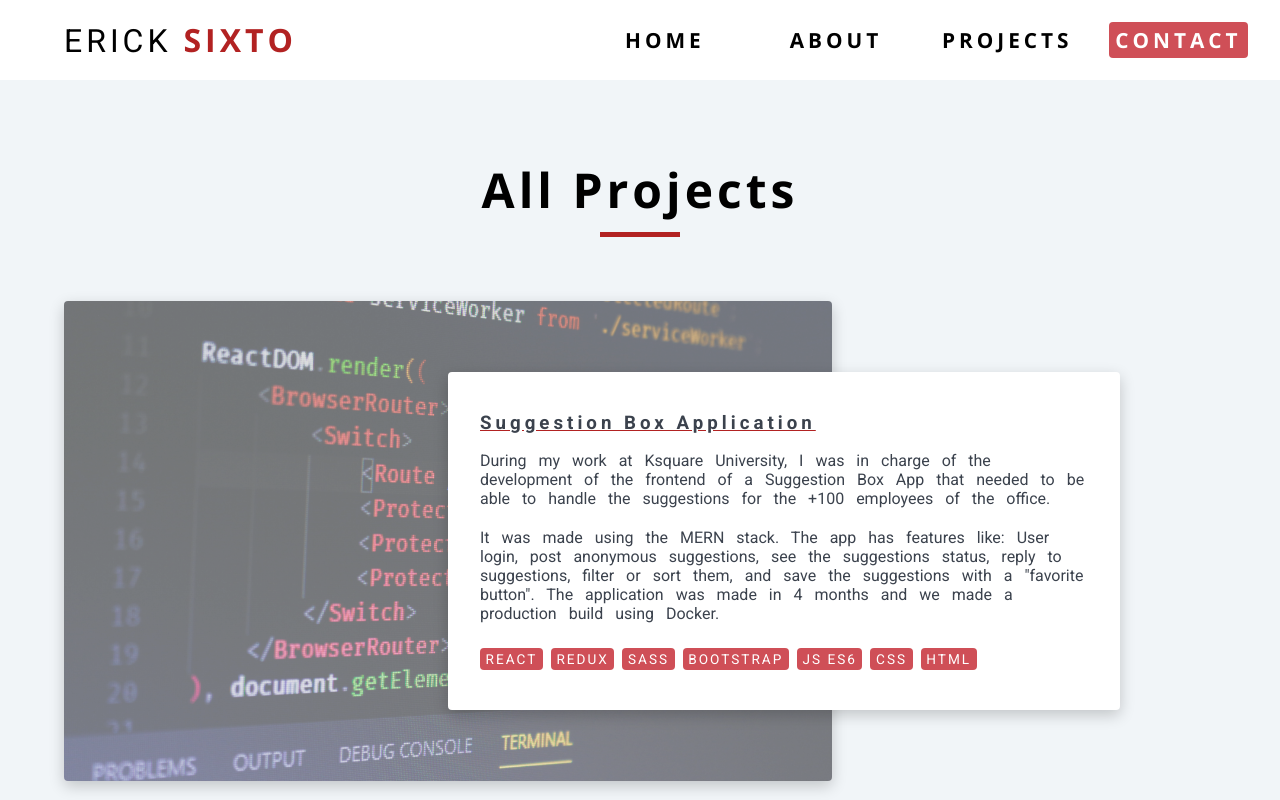
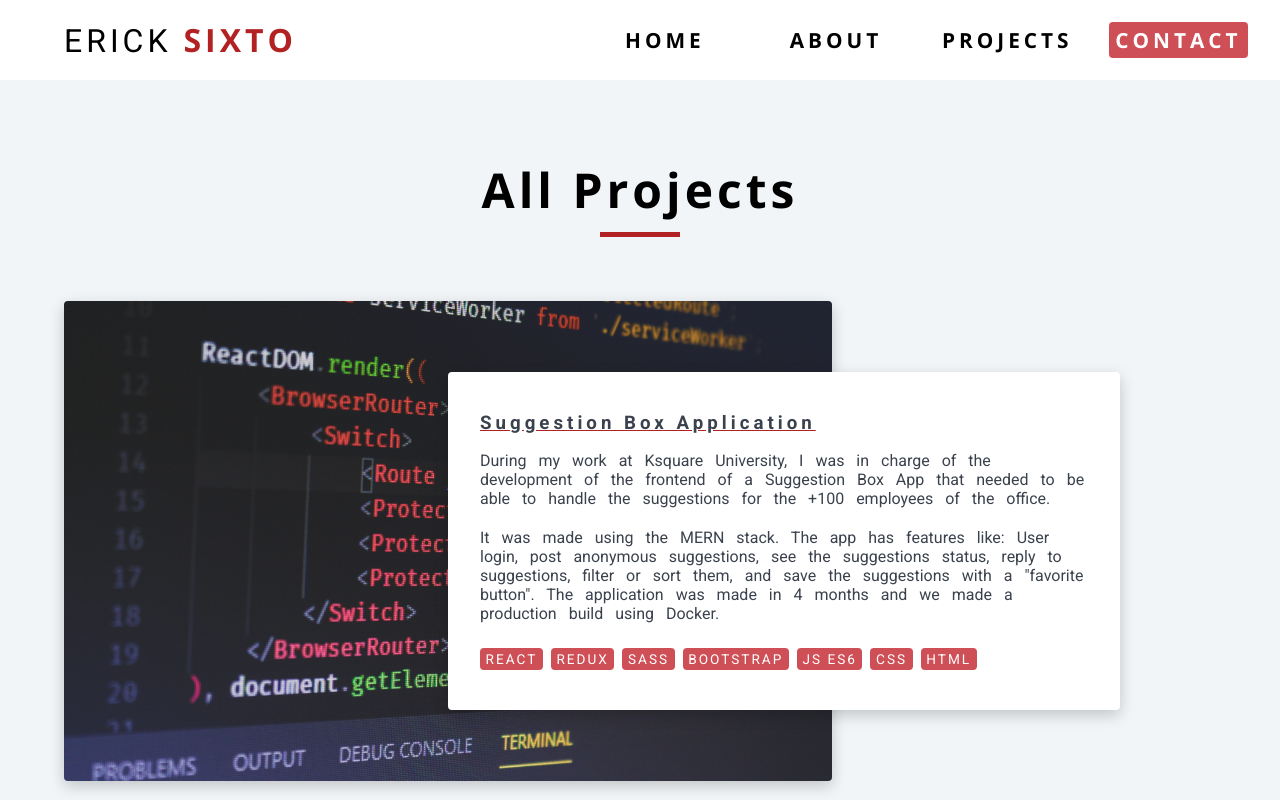
Before and after one commit to Ksquare-University/ericksixto-porftoliopage, a React (Create React App) app: page /ericksixto-porftoliopage/projects in a window 1280 px wide. In both pictures the pointer is over the element 640 px from the left and 540 px from the top of the page. Shown: the top 800 px of the page. Built offline with nearby package versions, Linux system fonts and the light colour scheme.

Commit message:
Projects Hover Improved

```diff
--- a/src/pages/projects.styles.scss
+++ b/src/pages/projects.styles.scss
@@ -8,6 +8,13 @@
     .project {
       display: grid;
       margin-bottom: 4rem;
+      &:hover {
+        .project-img {
+          img {
+            opacity: 1;
+          }
+        }
+      }
 
       .project-img {
         position: relative;
@@ -15,6 +22,7 @@
         border-top-left-radius: 0.25rem;
         border-top-right-radius: 0.25rem;
         z-index: 1;
+        background: rgba($color-primary-light, 0.1);
 
         img {
           position: absolute;
@@ -26,10 +34,6 @@
           object-position: center center;
           opacity: 0.6;
           transition: $transition;
-
-          &:hover {
-            opacity: 1;
-          }
         }
       }
       .project-info {
```
